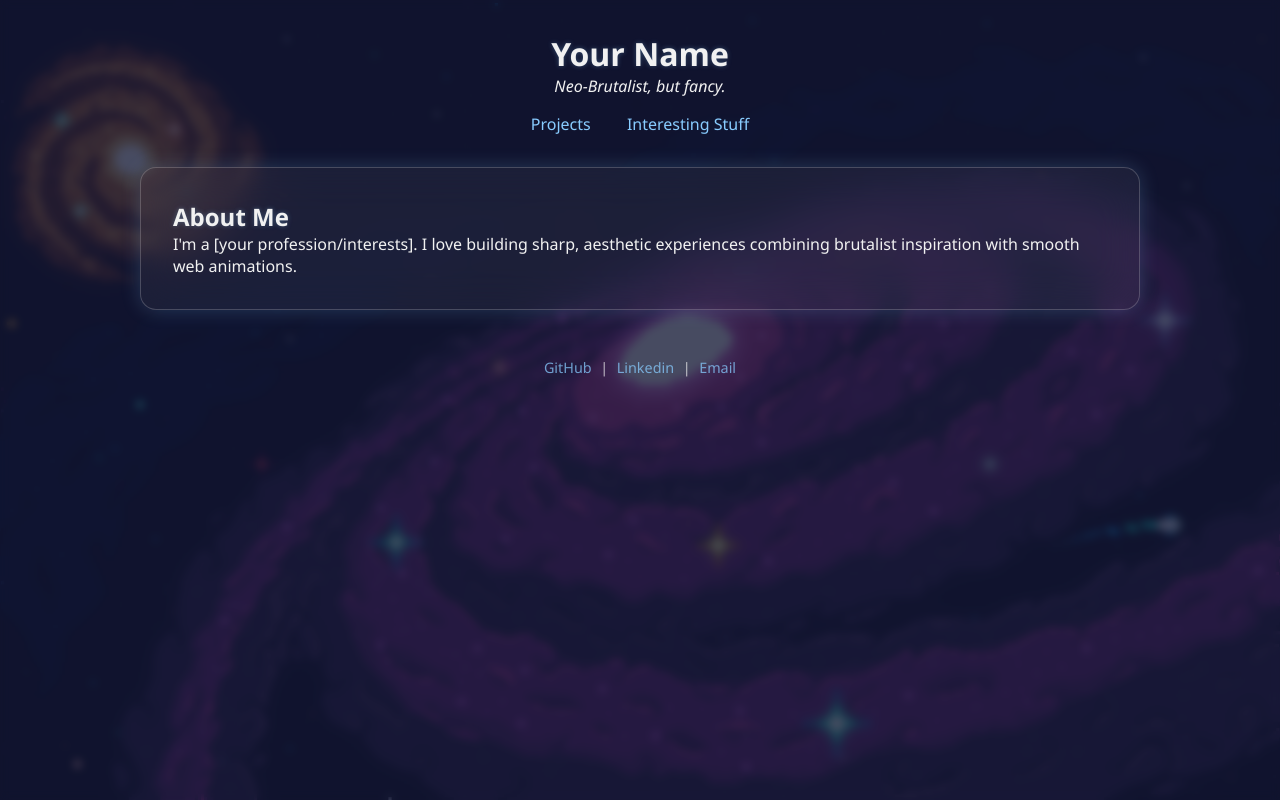
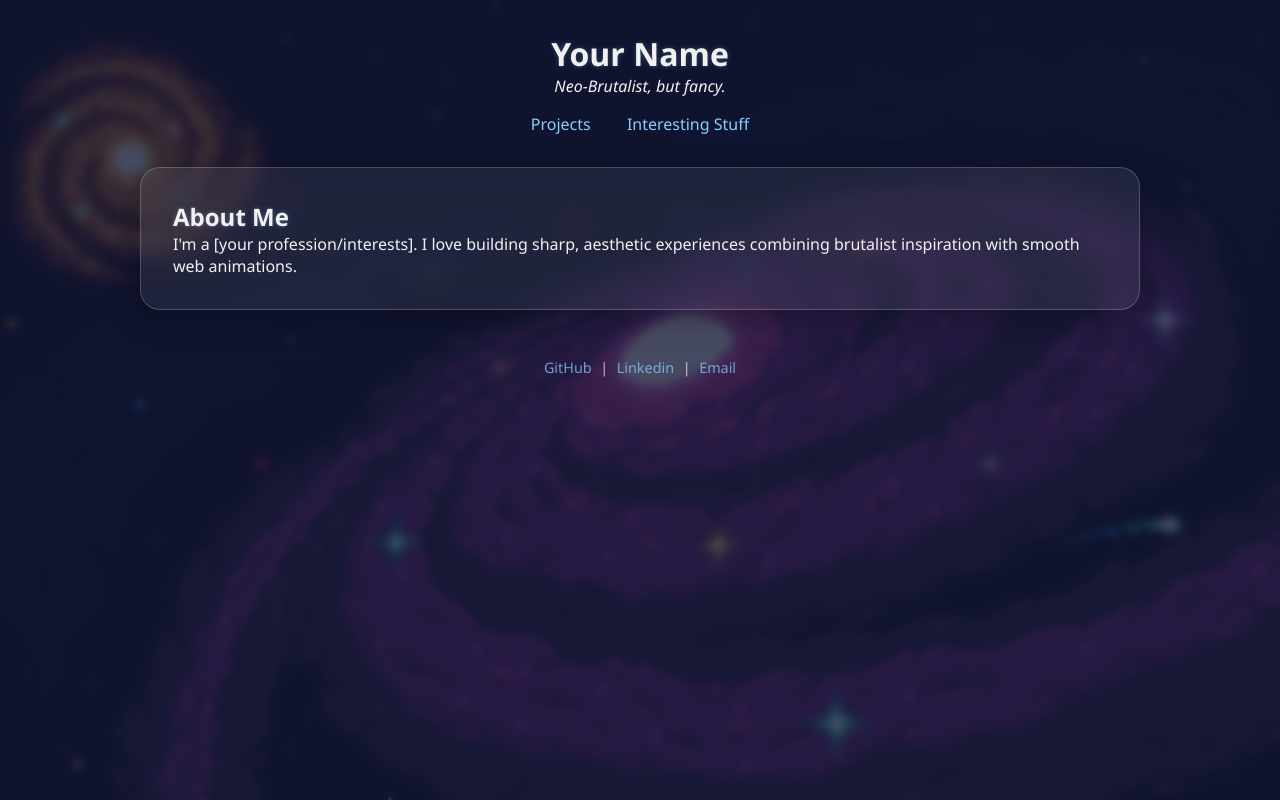
Before and after one commit to Bing-Chilling-07/Bing-Chilling-07.github.io, a plain HTML site: page index.html in a window 1280 px wide. Drawn offline with Linux system fonts and the light colour scheme.

Commit message:
Update style.css

```diff
--- a/style.css
+++ b/style.css
@@ -71,12 +71,18 @@ section {
   max-width: 1000px;
   margin: 2rem auto;
   padding: 2rem;
-  background: rgba(255, 255, 255, 0.05);
-  border-radius: 1rem;
+  border-radius: 1.25rem;
+  background: rgba(255, 255, 255, 0.07); /* semi-transparent */
+  backdrop-filter: blur(10px);          /* glass blur */
+  -webkit-backdrop-filter: blur(10px);  /* Safari support */
   border: 1px solid rgba(255, 255, 255, 0.2);
-  backdrop-filter: blur(20px);
-  box-shadow: 0 0 20px rgba(136, 204, 255, 0.2);
+  box-shadow: 0 8px 32px rgba(0, 0, 0, 0.25);
   animation: fadeInUp 0.6s ease-out;
+  transition: all 0.3s ease;
+}
+section:hover {
+  box-shadow: 0 12px 36px rgba(0, 0, 0, 0.35);
+  transform: translateY(-2px);
 }
 
 footer {
```
